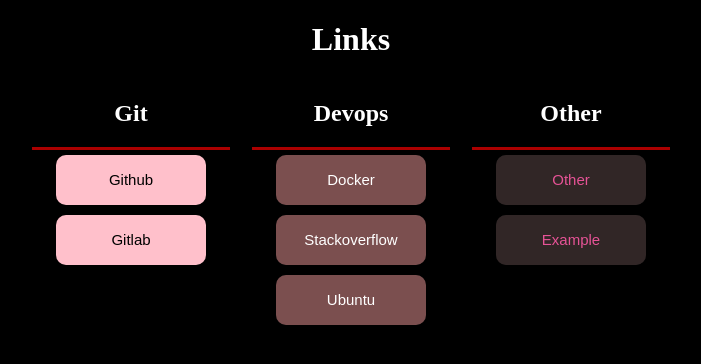
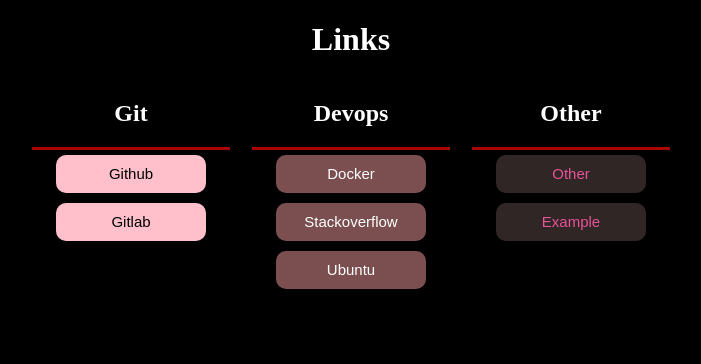
Before and after one commit to daghlani/links, a Flask app: page / in a window 1280 px wide. Shown: the top 364 px of the page, without its empty margins (289-990 px from the left). Run offline with Flask 2, Linux system fonts and the light colour scheme.

Commit message:
update css

```diff
--- a/static/style.css
+++ b/static/style.css
@@ -1,15 +1,19 @@
-html,
+@import url(font.css);
+/*html {*/
+/*    font: 400 15px shabnam;*/
+/*}*/
 body {
     margin: 0;
     margin-top: 20px;
     padding: 0;
     background: #000;
+    /*font-family: shabnam, Arial, serif;*/
 }
 
 .glow-on-hover {
     /*width: 220px;*/
     width: 150px;
-    height: 50px;
+    height: 38px;
     border: none;
     outline: none;
     color: #22f5ff;
@@ -20,7 +24,9 @@
     border-radius: 10px;
     margin: 5px;
     /*margin-left: 60px;*/
-    font: 400 15px Arial;
+    /*font: 400 15px Arial;*/
+    font-family: shabnam, Arial, serif;
+    font-size: 15px;
 }
 
 .glow-on-hover:before {
```
